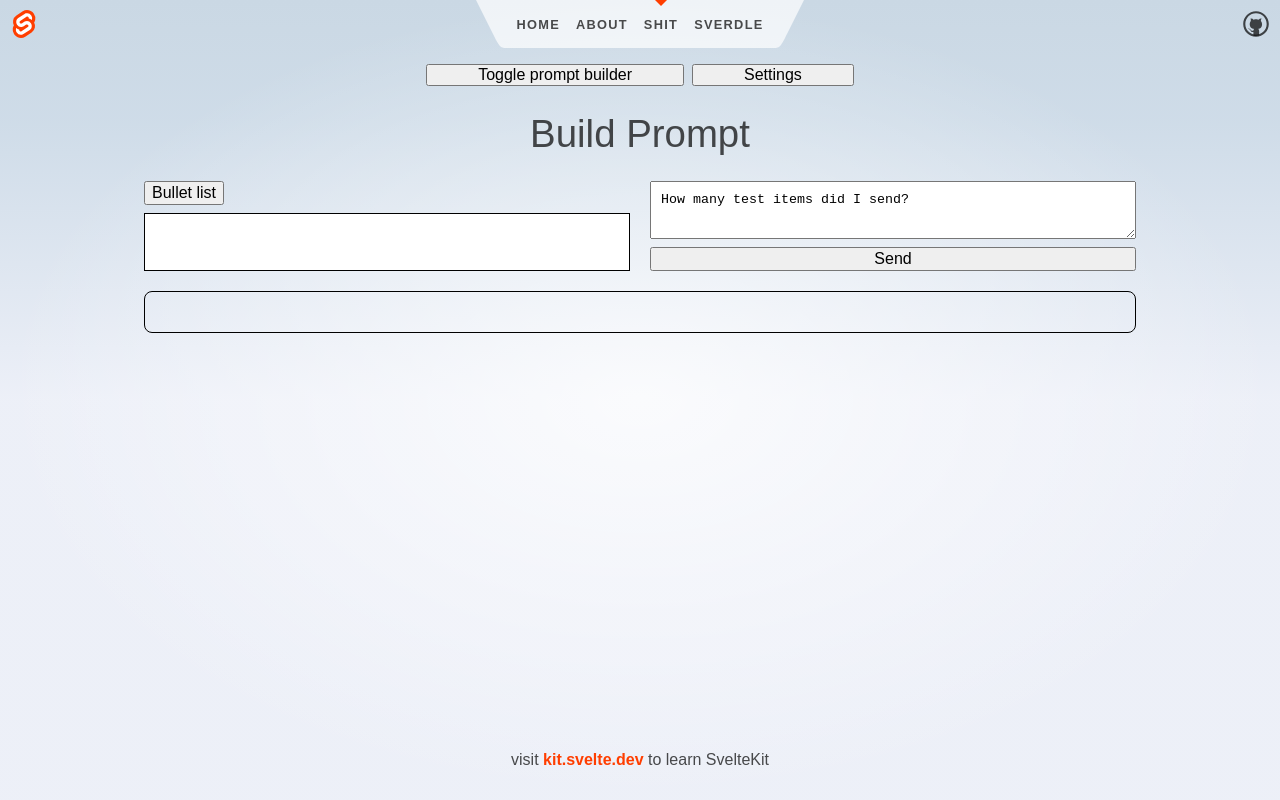
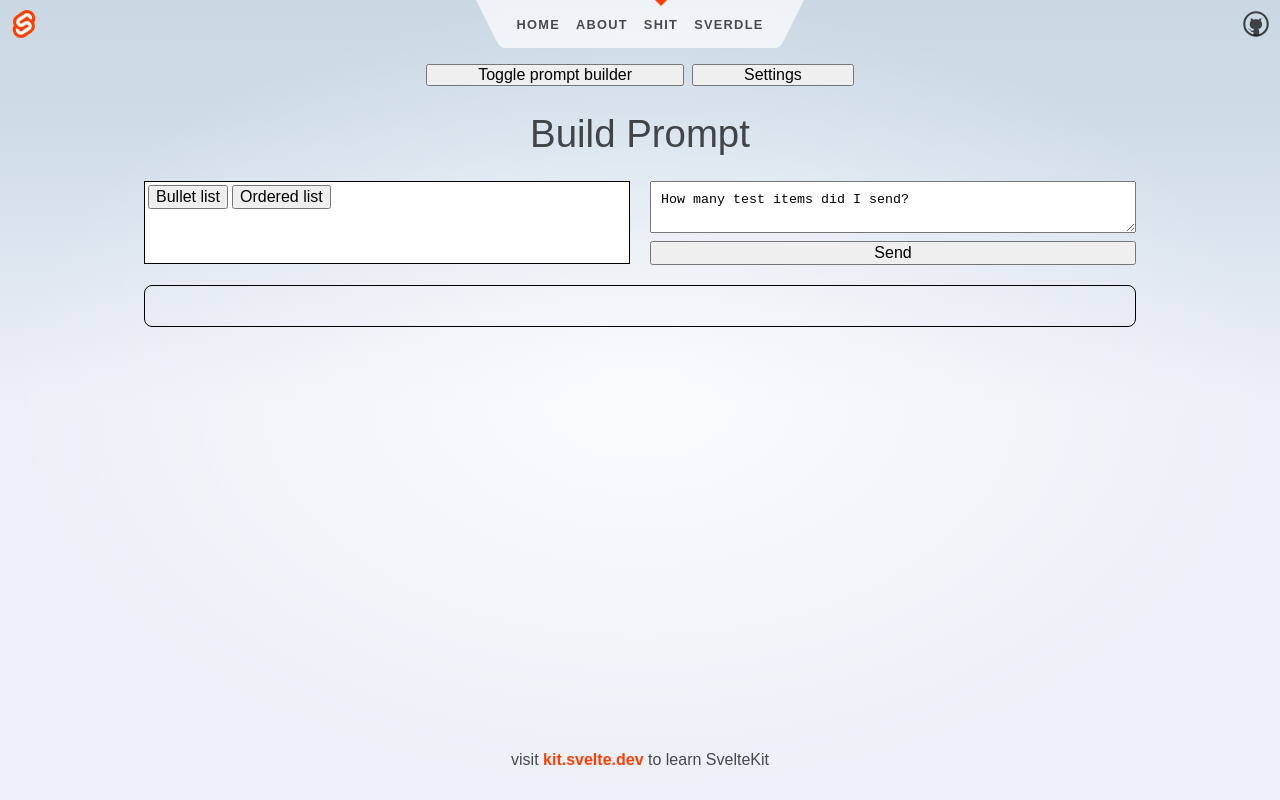
Before and after one commit to PeterLazarov/EditMagician, a SvelteKit app: page /shit in a window 1280 px wide. Built offline with nearby package versions, Linux system fonts and the light colour scheme; no server answers.

Commit message:
editor buttons position

```diff
--- a/src/components/RichTextEditor.svelte
+++ b/src/components/RichTextEditor.svelte
@@ -41,6 +41,7 @@
     });
 </script>
 
+<div class="editor" bind:this={element}>
     {#if editor}
         <div class="buttonsPanel">
             <button
@@ -49,22 +50,33 @@
             >
                 Bullet list
             </button>
+
+            <button
+                on:click={() =>
+                    editor.chain().focus().toggleOrderedList().run()}
+                class:active={editor.isActive("orderedList")}
+            >
+                Ordered list
+            </button>
         </div>
     {/if}
-
-<div class="editor" bind:this={element} />
+</div>
 
 <style>
     .buttonsPanel {
+        position: absolute;
+        left: 4px;
+        top: 4px;
         display: flex;
         gap: 4px;
     }
     .editor {
+        position: relative;
         & .tiptap {
             background-color: white;
             padding: 0px 10px;
             border: 1px solid black;
-
+            padding-top: 25px;
             /* & .tiptap > p {
             margin: 0;
             padding: 5px 10px;
```
Lines whose indentation alone changed are shown as unchanged.
